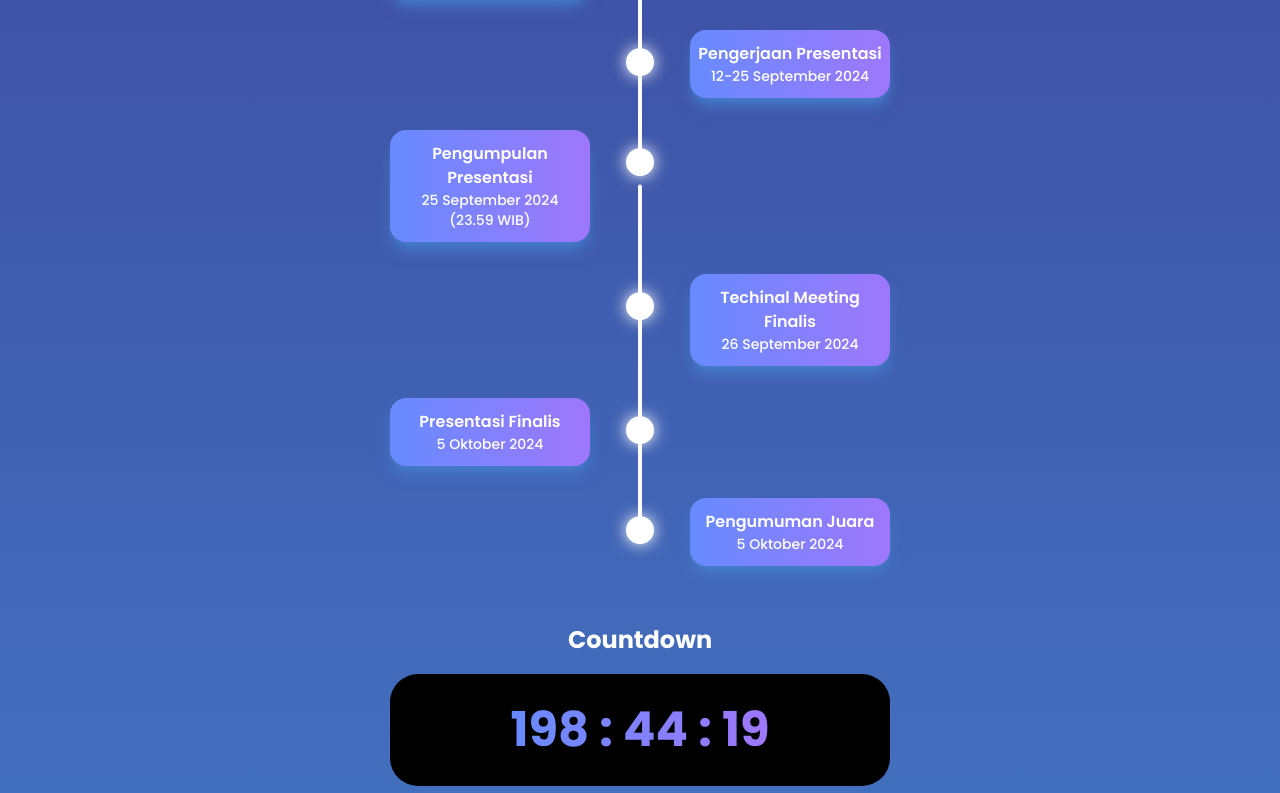
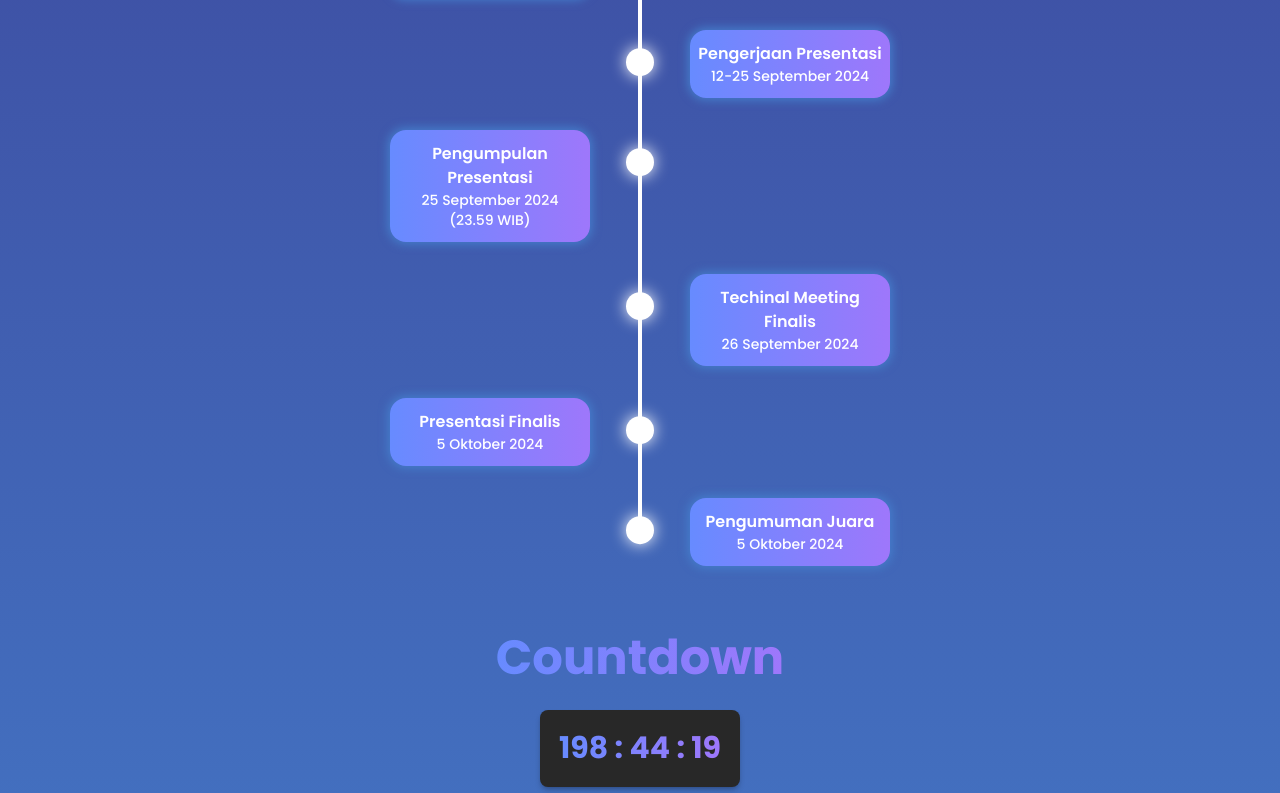
Before and after one commit to farrelathalla/INFEST-2024, a Next.js app: page /equity-research-competition in a window 1280 px wide. Shown: the part 1447-2240 px from the top of the page. Built offline with nearby package versions, Linux system fonts and the light colour scheme.

Commit message:
fix: glow and text-size

```diff
--- a/components/countdown.js
+++ b/components/countdown.js
@@ -13,10 +13,24 @@ export default function Countdown({ title="Countdown",date }){
         const interval = setInterval(() => {
             const now = new Date().getTime();
             const difference = target - now;
-
-            setHour(Math.floor(difference / (1000 * 60 * 60)))
-            setMinute(Math.floor((difference % (1000 * 60 * 60)) / (1000 * 60)))
-            setSecond(Math.floor((difference % (1000 * 60)) / 1000))
+            const h = Math.floor(difference / (1000 * 60 * 60));
+            const m = Math.floor((difference % (1000 * 60 * 60)) / (1000 * 60));
+            const s = Math.floor((difference % (1000 * 60)) / 1000);
+            if (h>9){
+                setHour(h)
+            }else{
+                setHour("0"+h)
+            }
+            if (m>9){
+                setMinute(m)
+            }else{
+                setMinute("0"+m)
+            }
+            if (s>9){
+                setSecond(s)
+            }else{
+                setSecond("0"+s)
+            }
 
         },1000)
         return () => clearInterval(interval)
@@ -27,15 +41,17 @@ export default function Countdown({ title="Countdown",date }){
             <h2 className='
             relative
             mb-4
-            text-[24px]
+            text-[36px] sm:text-[48px]
             poppins-bold
             inline-block
-            text-white
+            bg-gradient-to-r from-[#678BFF] to-[#9E77FB]
+            text-transparent
+            bg-clip-text
             '>{title}</h2>
 
-            <div className="w-full md:w-[500px] py-8 rounded-[28px] mx-auto bg-black text-center">
+            <div className="w-[130px] md:w-[200px] py-4 rounded-[8px] mx-auto bg-[#282828] text-center shadow-dark">
                 <p className="
-                text-4xl md:text-5xl
+                text-[20px] md:text-[30px]
                 poppins-bold
                 inline-block
                 bg-gradient-to-r from-[#678BFF] to-[#9E77FB]
--- a/components/timeline/TimelineItem.js
+++ b/components/timeline/TimelineItem.js
@@ -7,8 +7,8 @@ export default function TimelineItem({ content,date }){
         flex flex-col items-center w-[125px] sm:w-[200px] py-3 my-4 rounded-2xl text-sm
         sm:odd:translate-x-[150px] sm:even:translate-x-[-150px]
         odd:translate-x-[90px] even:translate-x-[-90px]
-        relative group shadow-primary
-        after:w-1 after:h-24 sm:after:h-32 after:bg-white after:absolute after:top-0
+        relative group shadow-[0px_0px_7px_1px_#457ECC] md:shadow-[0px_0px_10px_2px_#457ECC]
+        after:w-1 after:h-24 sm:after:h-36 after:bg-white after:absolute after:top-0
         after:translate-y-[-70%] after:rounded-full
         sm:odd:after:translate-x-[-150px] sm:even:after:translate-x-[150px]
         odd:after:translate-x-[-90px] even:after:translate-x-[90px]
```
